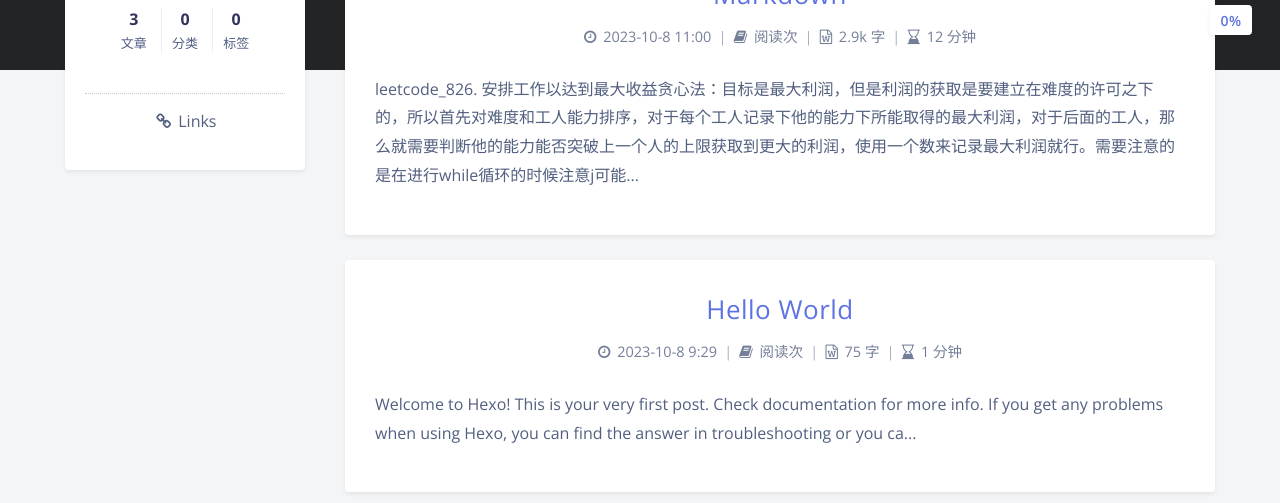
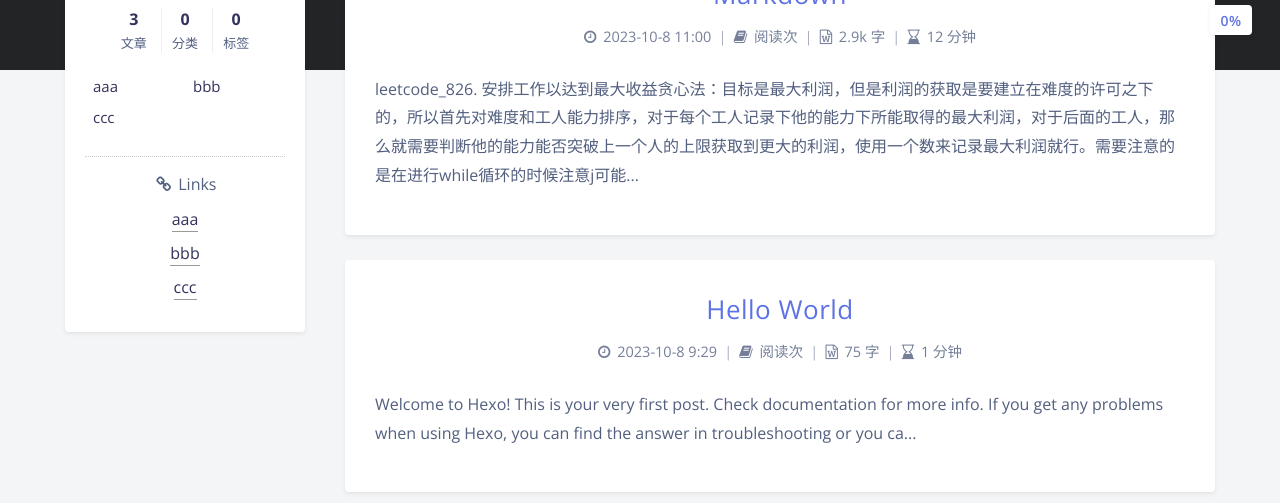
Before and after one commit to xu-jia-wang/Learning-Records, a plain HTML site: page index.html in a window 1280 px wide. Shown: the part 730-1233 px from the top of the page. Drawn offline with nearby package versions, Linux system fonts and the light colour scheme; some packages are replaced by stand-ins of ours; a script that the page names is missing.

Commit message:
Site updated: 2023-10-18 20:33:38

```diff
--- a/index.html
+++ b/index.html
@@ -497,12 +497,36 @@
 
 									<div class="site-author-links">
 
+											<div class='site-author-links-item'>
+												<a href="/" rel='noopener' target='_blank'>aaa</a>
+											</div>
+
+											<div class='site-author-links-item'>
+												<a href="/" rel='noopener' target='_blank'>bbb</a>
+											</div>
+
+											<div class='site-author-links-item'>
+												<a href="/" rel='noopener' target='_blank'>ccc</a>
+											</div>
+
 									</div>
 
 
 									<div class='site-friend-links'>
 										<div class='site-friend-links-title'><i class='fa fa-fw fa-link'></i> Links</div>
 										<ul class='site-friend-links-ul'>
+
+												<li class='site-friend-links-item'>
+													<a href='/' rel='noopener' target='_blank'>aaa</a>
+												</li>
+
+												<li class='site-friend-links-item'>
+													<a href='/' rel='noopener' target='_blank'>bbb</a>
+												</li>
+
+												<li class='site-friend-links-item'>
+													<a href='/' rel='noopener' target='_blank'>ccc</a>
+												</li>
 
 										</ul>
 									</div>
```
Also changed, not shown: Markdown/index.html (+24 -0 lines), archives/2023/10/index.html (+24 -0 lines), archives/2023/index.html (+24 -0 lines), archives/index.html (+24 -0 lines), hello-world/index.html (+24 -0 lines), 周赛-367/index.html (+24 -0 lines).
